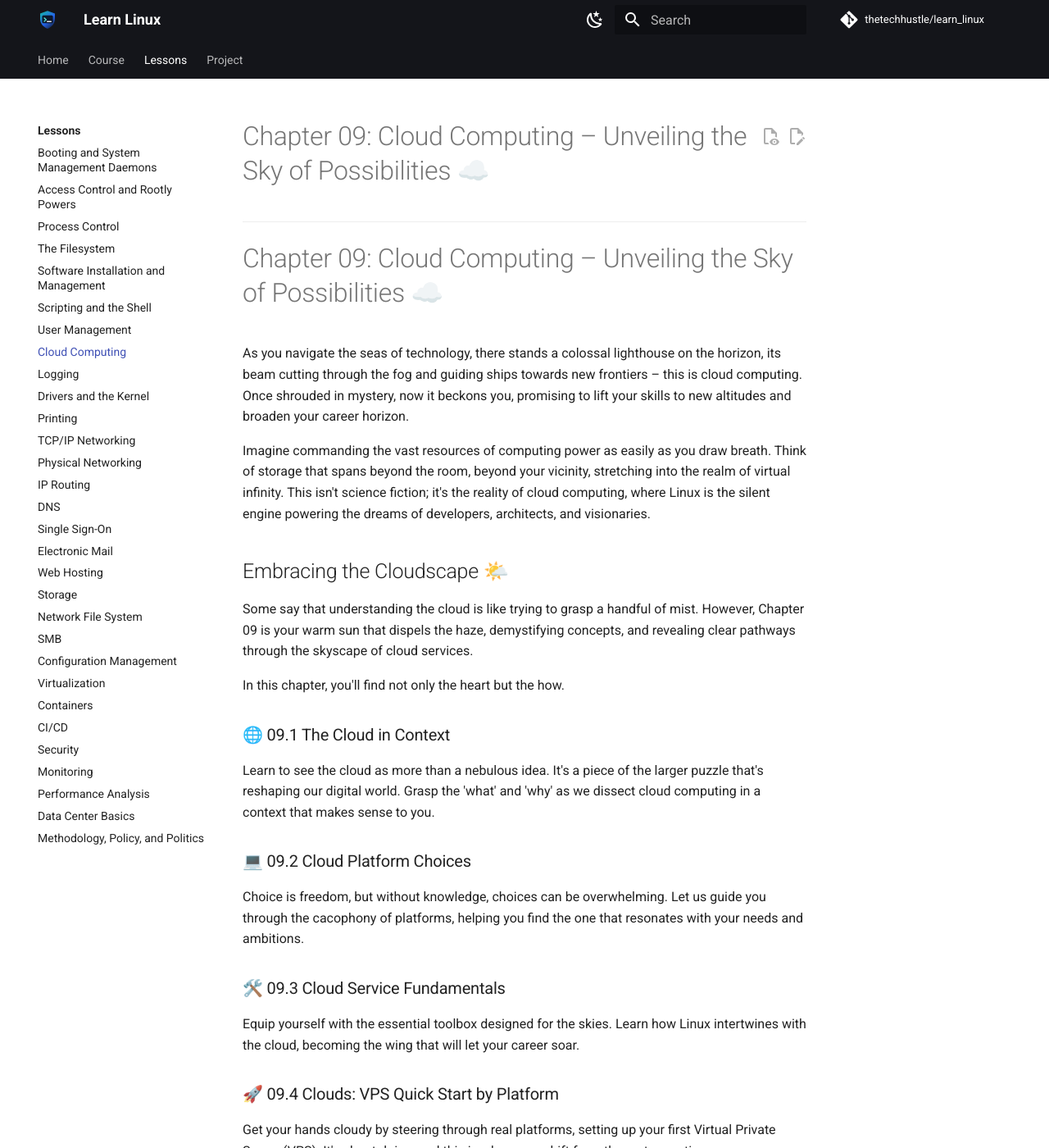
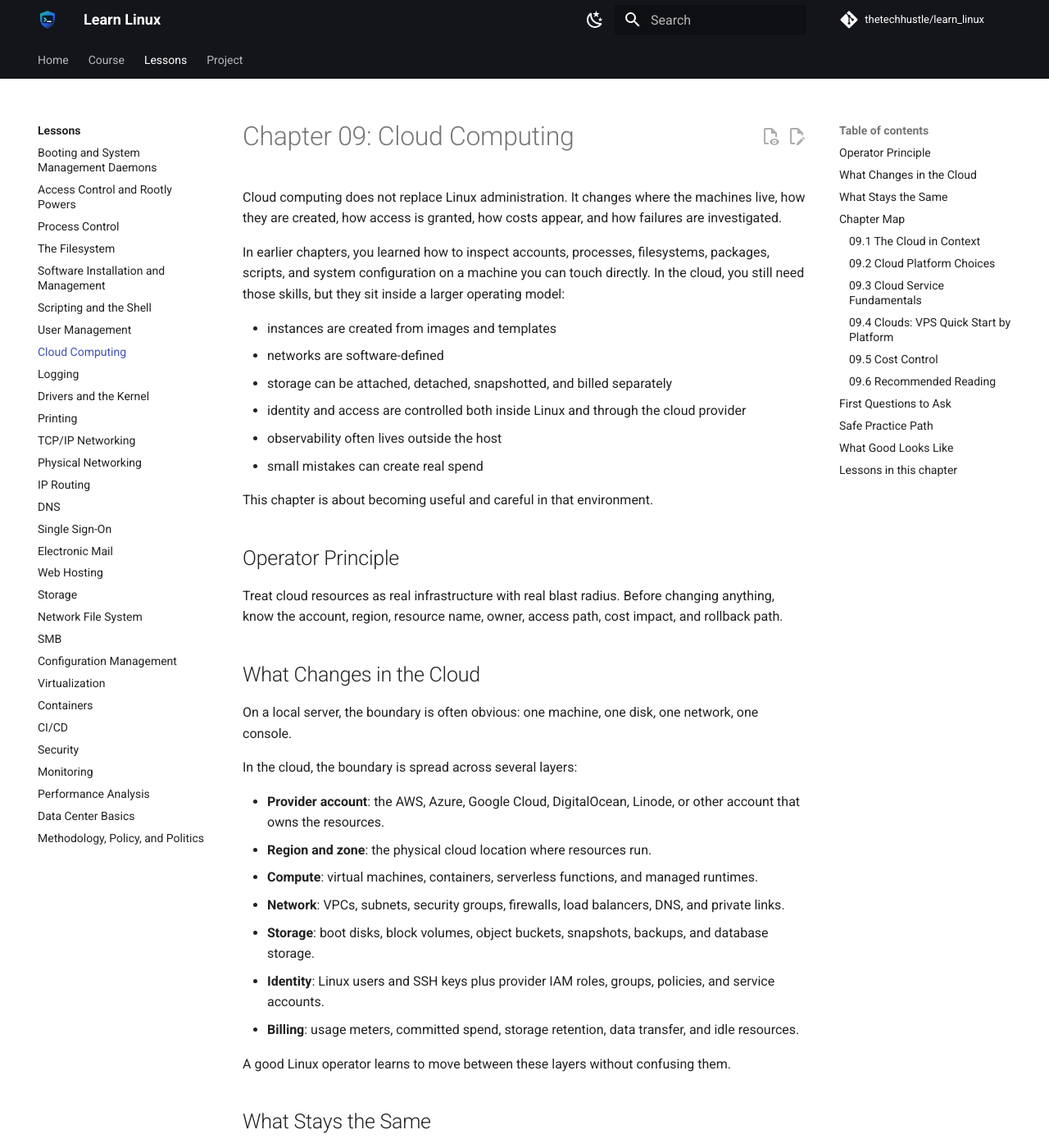
Before and after one commit to thetechhustle/learn_linux, an MkDocs documentation site: the page built from docs/lessons/09_cloud_computing/README.md, in a window 1280 px wide and 1400 px high. Shown: the whole window at 82% size. Built offline with MkDocs 1.6.1 and Material for MkDocs 9.7.7, drawn with Linux system fonts in a browser that asks for light colours; comment, search, counter and statistics services are not loaded; some of the changed text lies outside the part shown.

Commit message:
Improve Chapter 09 cloud overview (#65)
Co-authored-by: Jules Ai <jules@Juless-Air.ts.net lan>

````diff
--- a/docs/lessons/09_cloud_computing/README.md
+++ b/docs/lessons/09_cloud_computing/README.md
@@ -1,57 +1,135 @@
-# Chapter 09: Cloud Computing – Unveiling the Sky of Possibilities ☁️
+# Chapter 09: Cloud Computing
 
----
-# Chapter 09: Cloud Computing – Unveiling the Sky of Possibilities ☁️
+Cloud computing does not replace Linux administration. It changes where the machines live, how they are created, how access is granted, how costs appear, and how failures are investigated.
 
-As you navigate the seas of technology, there stands a colossal lighthouse on the horizon, its beam cutting through the fog and guiding ships towards new frontiers – this is cloud computing. Once shrouded in mystery, now it beckons you, promising to lift your skills to new altitudes and broaden your career horizon.
+In earlier chapters, you learned how to inspect accounts, processes, filesystems, packages, scripts, and system configuration on a machine you can touch directly. In the cloud, you still need those skills, but they sit inside a larger operating model:
 
-Imagine commanding the vast resources of computing power as easily as you draw breath. Think of storage that spans beyond the room, beyond your vicinity, stretching into the realm of virtual infinity. This isn't science fiction; it's the reality of cloud computing, where Linux is the silent engine powering the dreams of developers, architects, and visionaries.
+- instances are created from images and templates
+- networks are software-defined
+- storage can be attached, detached, snapshotted, and billed separately
+- identity and access are controlled both inside Linux and through the cloud provider
+- observability often lives outside the host
+- small mistakes can create real spend
 
-## Embracing the Cloudscape 🌤️
+This chapter is about becoming useful and careful in that environment.
 
-Some say that understanding the cloud is like trying to grasp a handful of mist. However, Chapter 09 is your warm sun that dispels the haze, demystifying concepts, and revealing clear pathways through the skyscape of cloud services.
+## Operator Principle
 
-In this chapter, you'll find not only the heart but the how.
+Treat cloud resources as real infrastructure with real blast radius. Before changing anything, know the account, region, resource name, owner, access path, cost impact, and rollback path.
 
-### 🌐 09.1 The Cloud in Context
-Learn to see the cloud as more than a nebulous idea. It's a piece of the larger puzzle that's reshaping our digital world. Grasp the 'what' and 'why' as we dissect cloud computing in a context that makes sense to you.
+## What Changes in the Cloud
 
-### 💻 09.2 Cloud Platform Choices
-Choice is freedom, but without knowledge, choices can be overwhelming. Let us guide you through the cacophony of platforms, helping you find the one that resonates with your needs and ambitions.
+On a local server, the boundary is often obvious: one machine, one disk, one network, one console.
 
-### 🛠️ 09.3 Cloud Service Fundamentals
-Equip yourself with the essential toolbox designed for the skies. Learn how Linux intertwines with the cloud, becoming the wing that will let your career soar.
+In the cloud, the boundary is spread across several layers:
 
-### 🚀 09.4 Clouds: VPS Quick Start by Platform
-Get your hands cloudy by steering through real platforms, setting up your first Virtual Private Server (VPS). It's about doing, and this is where you shift from theory to practice.
+- **Provider account**: the AWS, Azure, Google Cloud, DigitalOcean, Linode, or other account that owns the resources.
+- **Region and zone**: the physical cloud location where resources run.
+- **Compute**: virtual machines, containers, serverless functions, and managed runtimes.
+- **Network**: VPCs, subnets, security groups, firewalls, load balancers, DNS, and private links.
+- **Storage**: boot disks, block volumes, object buckets, snapshots, backups, and database storage.
+- **Identity**: Linux users and SSH keys plus provider IAM roles, groups, policies, and service accounts.
+- **Billing**: usage meters, committed spend, storage retention, data transfer, and idle resources.
 
-### 💰 09.5 Cost Control
-Ascend worried about the gravity of costs? We'll teach you to navigate the financial thermals, ensuring your cloud journey is economically sustainable.
+A good Linux operator learns to move between these layers without confusing them.
 
-### 📘 09.6 Recommended Reading
-Continue to nourish your knowledge with curated resources that will act as your compass, mapping the endless sky above and beyond this chapter.
+## What Stays the Same
 
-## Your Journey Awaits ☁️
+Your Linux fundamentals still matter:
 
-Feeling lost or confused is a natural part of any voyage into unknown territories. But remember, even the most magnificent of clouds begins with a simple drop of water. This chapter is your droplet. It's where the condensation of knowledge begins, accumulating into the storm of expertise you are destined to become.
+- `ssh` still gets you onto many systems.
+- `systemctl status` still helps explain services.
+- `journalctl` still tells you what happened on the host.
+- `/etc/passwd`, `/etc/group`, and PAM still shape local login behavior.
+- package managers still install and update software.
+- shell scripts still automate repeatable work.
+- logs, metrics, and process state still separate guesses from evidence.
 
-The view from the top is breathtaking, and within these pages lies your path to the summit. Take this step – not just for the view, but for the boundless opportunities that cloud mastery will unfurl in your career. As a Linux Administrator, Software Engineer, DevOps specialist, or Cloud Engineer, this chapter isn't just recommended. It's necessary.
+The cloud adds more places to check. It does not remove the need to check the host.
 
-So, inhale deeply, brave explorer. It's time to let the winds of ambition carry you aloft. Open this chapter, and let us begin the ascent together.
+## Chapter Map
 
----
+### 09.1 The Cloud in Context
 
-Ready to take your skills above and beyond? Let’s harness the cloud and elevate your Linux expertise to new heights! 🐧☁️🚀
+Cloud computing is a way to rent infrastructure and platform services through APIs. This lesson explains where cloud fits, what problem it solves, and why Linux skills remain central.
+
+### 09.2 Cloud Platform Choices
+
+Different providers have different strengths, pricing models, default networks, IAM systems, and managed services. This lesson helps you compare platforms without treating provider choice like a popularity contest.
+
+### 09.3 Cloud Service Fundamentals
+
+Compute, storage, networking, identity, databases, observability, and managed services form the basic cloud vocabulary. This lesson connects those concepts to the Linux operator's daily work.
+
+### 09.4 Clouds: VPS Quick Start by Platform
+
+Virtual private servers are the simplest cloud entry point. This lesson focuses on creating a small server, connecting safely, proving what changed, and avoiding common first-server mistakes.
+
+### 09.5 Cost Control
+
+Cloud resources are easy to create and easy to forget. This lesson covers budgets, alerts, idle resources, snapshots, data transfer, right-sizing, and cleanup habits.
+
+### 09.6 Recommended Reading
+
+Cloud tooling changes quickly. This lesson points to references worth checking when you need current provider-specific details.
+
+## First Questions to Ask
+
+Before touching a cloud system, ask:
+
+- Which provider account am I in?
+- Which region and project/subscription/account owns this resource?
+- Is this production, staging, lab, or personal infrastructure?
+- How do I get emergency console access if SSH breaks?
+- How is access controlled: SSH keys, IAM, SSO, local users, or all of them?
+- What will this cost if I leave it running?
+- How will I prove the change worked?
+- How will I roll it back?
+
+These questions prevent expensive and embarrassing mistakes.
+
+## Safe Practice Path
+
+Use a small disposable lab account or low-cost VPS when practicing.
+
+1. Create the smallest reasonable Linux server.
+2. Record the provider, region, instance name, image, size, and estimated price.
+3. Connect with SSH.
+4. Run basic Linux inspection commands:
+
+    ```bash
+    hostnamectl
+    ip addr
+    df -h
+    free -h
+    systemctl --failed
+    ```
+
+5. Shut the resource down or destroy it when the lab is complete.
+6. Check the provider console or billing view afterward to confirm cleanup.
+
+Do not practice in a production account unless the task is explicitly approved.
+
+## What Good Looks Like
+
+By the end of this chapter, you should be able to:
+
+- explain the difference between local Linux state and provider-managed cloud state
+- create and inspect a small cloud server safely
+- identify the access path for a cloud Linux host
+- recognize common cloud service categories
+- avoid leaving costly resources behind
+- document cloud changes with enough detail for another operator to audit them
 
 <!-- lesson-index:start -->
 
 ## Lessons in this chapter
 
-- [The Cloud in Context 🌐](09.1_the_cloud_in_context.md)
-- [09.2 Cloud Platform Choices ☁️🧭](09.2_cloud_platform_choices.md)
+- [The Cloud in Context](09.1_the_cloud_in_context.md)
+- [09.2 Cloud Platform Choices](09.2_cloud_platform_choices.md)
 - [09.3 Cloud Service Fundamentals](09.3_cloud_service_fundamentals.md)
-- [09.4 Clouds: VPS Quick Start by Platform 🚀](09.4_clouds-_vps_quick_start_by_platform.md)
+- [09.4 Clouds: VPS Quick Start by Platform](09.4_clouds-_vps_quick_start_by_platform.md)
 - [09.5 Cost Control](09.5_cost_control.md)
-- [Recommended Reading 📘](09.6_recommended_reading.md)
+- [Recommended Reading](09.6_recommended_reading.md)
 
 <!-- lesson-index:end -->
````
